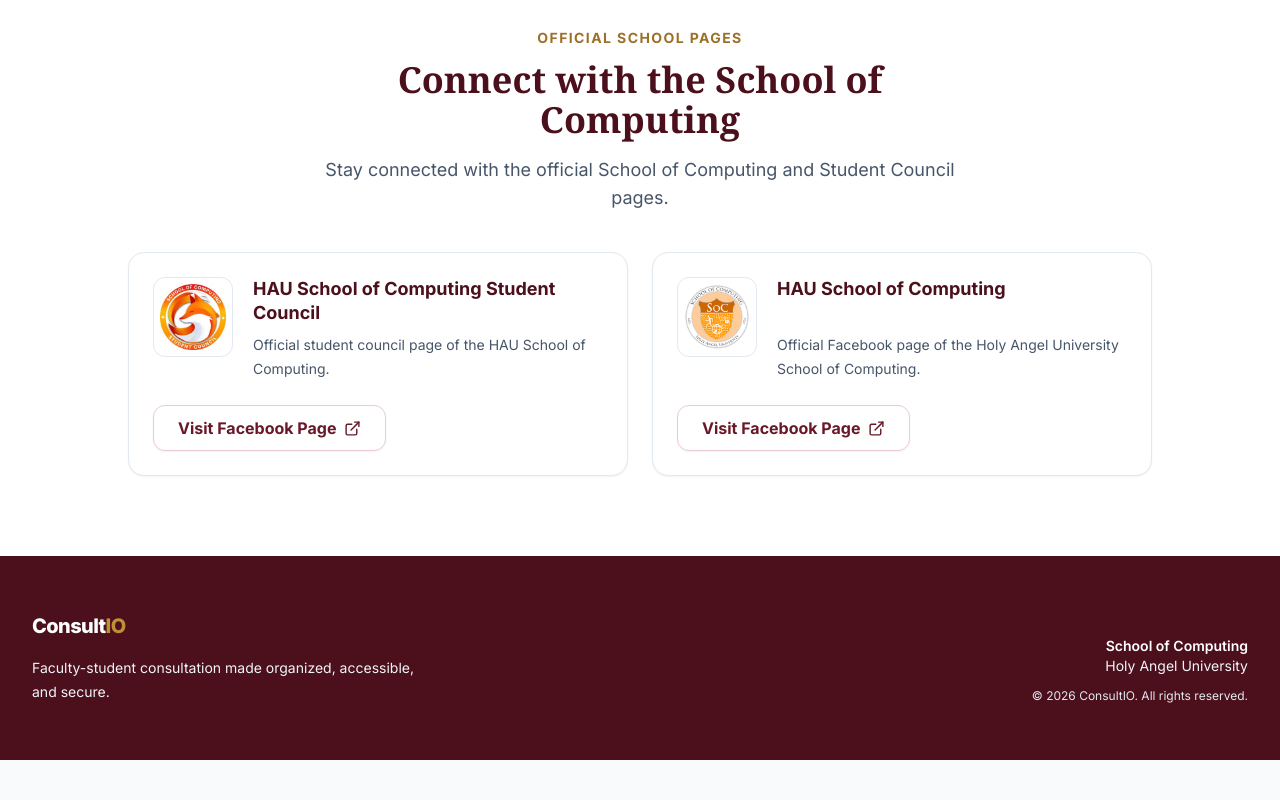
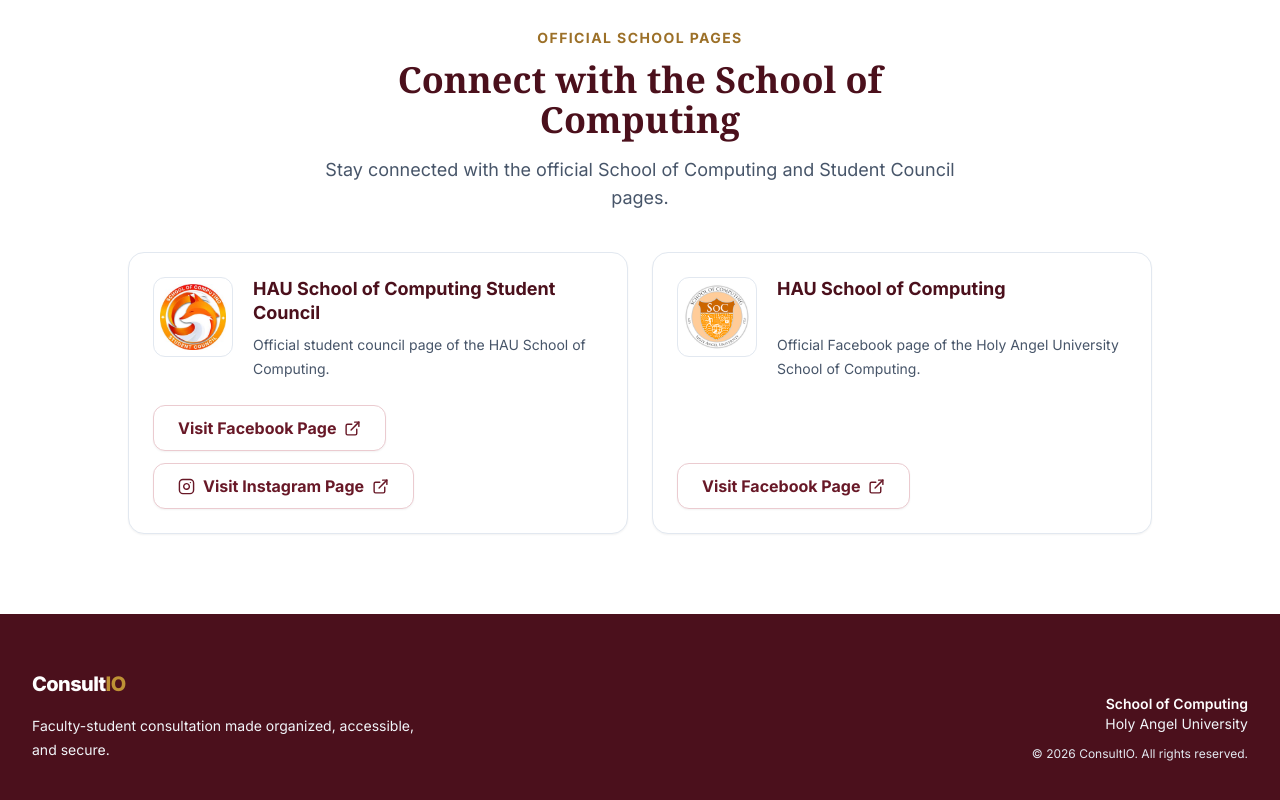
Before and after one commit to HAUSOCCODE/ConsultIO, a React (Vite) app in the folder client/: page / in a window 1280 px wide. Shown: the part 1855-2655 px from the top of the page. Before the commit the page ends 2615 px from the top, so only its background shows below. Built offline with nearby package versions, Linux system fonts and the light colour scheme; no server answers.

Commit message:
Add Student Council Instagram link

```diff
--- a/client/src/pages/Public/LandingPage.jsx
+++ b/client/src/pages/Public/LandingPage.jsx
@@ -7,6 +7,7 @@
   Clock3,
   ExternalLink,
   FileText,
+  Instagram,
   LockKeyhole,
   Users,
 } from "lucide-react";
@@ -53,6 +54,7 @@
     image: "/images/social/hausoccouncillogo.jpg",
     alt: "HAU School of Computing Student Council logo",
     href: "https://www.facebook.com/haucscsoc",
+    instagramHref: "https://www.instagram.com/haucscsoc/",
   },
   {
     title: "HAU School of Computing",
@@ -245,17 +247,30 @@
                       </p>
                     </div>
                   </div>
-                  <div className="mt-auto pt-6">
+                  <div className="mt-auto flex flex-col gap-3 pt-6 sm:flex-row sm:flex-wrap">
                     <a
                       href={page.href}
                       target="_blank"
                       rel="noopener noreferrer"
-                      className="btn-secondary w-full gap-2 sm:w-fit"
+                      className="btn-secondary w-full gap-2 whitespace-normal sm:w-auto"
                       aria-label={`Visit ${page.title} on Facebook (opens in a new tab)`}
                     >
                       Visit Facebook Page
                       <ExternalLink size={17} aria-hidden="true" />
                     </a>
+                    {page.instagramHref && (
+                      <a
+                        href={page.instagramHref}
+                        target="_blank"
+                        rel="noopener noreferrer"
+                        className="btn-secondary w-full gap-2 whitespace-normal sm:w-auto"
+                        aria-label={`Visit ${page.title} on Instagram (opens in a new tab)`}
+                      >
+                        <Instagram size={17} aria-hidden="true" />
+                        Visit Instagram Page
+                        <ExternalLink size={17} aria-hidden="true" />
+                      </a>
+                    )}
                   </div>
                 </article>
               ))}
```
